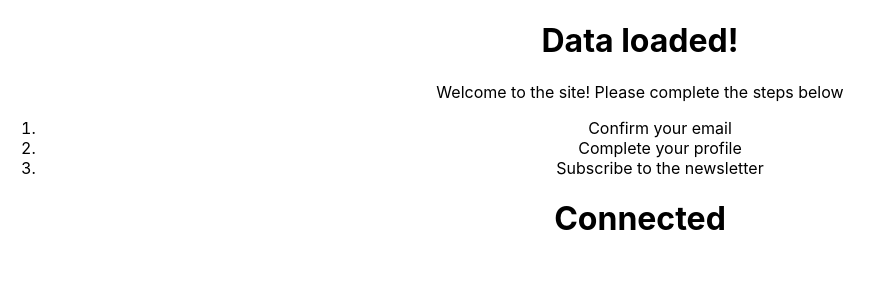
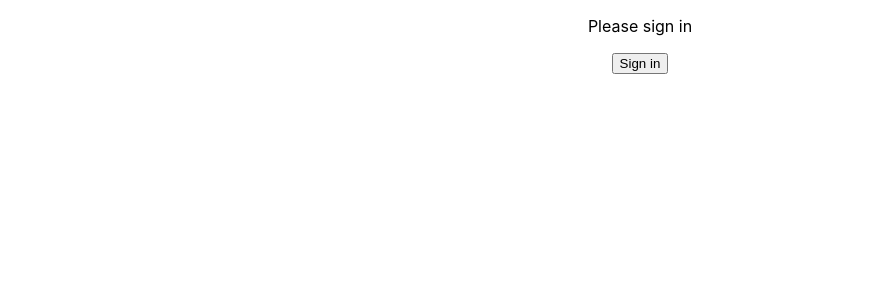
Before and after one commit to MilenTecle/react, a React (Create React App) app in the folder my-app/: page / in a window 1280 px wide. Shown: the top 300 px of the page, without its empty margins (0-884 px from the left). Built offline with nearby package versions, Linux system fonts and the light colour scheme.

Commit message:
Nesting components

```diff
--- a/my-app/src/App.js
+++ b/my-app/src/App.js
@@ -1,12 +1,10 @@
 import './App.css';
-import ConditionalRenderingClass from './components/ConditionalRenderingClass';
-import ConditionalRenderingFunctional from './components/ConditionalRenderingFunctional';
+import MethodsAsPropsParent from './components/MethodsAsPropsParent';
 
 function App() {
   return (
     <div className="App">
-      <ConditionalRenderingClass />
-      <ConditionalRenderingFunctional connected={true} />
+      <MethodsAsPropsParent />
     </div>
   );
 }
--- a/my-app/src/components/ConditionalRenderingClass.js
+++ b/my-app/src/components/ConditionalRenderingClass.js
@@ -5,15 +5,15 @@
       super(props)
 
       this.state = {
-         isloaded: true,
-         isloggedIn: true
+         isLoaded: true,
+         isLoggedIn: true
       }
     }
   render() {
     return (
       <div>
-        <h1>{this.state.isloaded ? 'Data loaded!' : 'Loading...'}</h1>
-        {this.state.isloggedIn ? (
+        <h1>{this.state.isLoaded ? 'Data loaded!' : 'Loading...'}</h1>
+        {this.state.isLoggedIn ? (
             <div>
                 <p>Welcome to the site! Please complete the steps below</p>
                 <ol>
--- /dev/null
+++ b/my-app/src/components/MethodsAsPropsChild.js
@@ -0,0 +1,26 @@
+import React from "react";
+
+function MethodsAsPropsChild(props) {
+  return (
+    <div>
+      {props.isLoggedIn ? (
+        <div>
+          <p>Welcome to the site! Please complete the steps below:</p>
+          <ol>
+            <li>Confirm your email</li>
+            <li>Complete your profile</li>
+            <li>Subscribe to the newsletter</li>
+          </ol>
+          <button onClick={props.handleSignOut}>Sign out</button>
+        </div>
+      ) : (
+        <div>
+          <p>Please sign in</p>
+          <button onClick={props.handleSignIn}>Sign in</button>
+        </div>
+      )}
+    </div>
+  );
+}
+
+export default MethodsAsPropsChild;
--- /dev/null
+++ b/my-app/src/components/MethodsAsPropsParent.js
@@ -0,0 +1,40 @@
+import React, { Component } from 'react'
+import MethodsAsPropsChild from './MethodsAsPropsChild'
+
+class MethodsAsPropsParent extends Component {
+    constructor(props) {
+        super(props)
+        this.state = {
+            isLoggedIn: false,
+        };
+    }
+
+    handleSignIn = () => {
+        this.setState({
+            isLoggedIn: true,
+        });
+        console.log(this);
+    };
+
+    handleSignOut = () => {
+        this.setState({
+            isLoggedIn: false,
+        });
+        console.log(this);
+    };
+
+
+    render() {
+        return (
+        <div>
+            <MethodsAsPropsChild
+                isLoggedIn={this.state.isLoggedIn}
+                handleSignIn={this.handleSignIn}
+                handleSignOut={this.handleSignOut}
+            />
+        </div>
+        )
+    }
+}
+
+export default MethodsAsPropsParent
```
Also changed, not shown: my-app/src/components/NestingComponents.js (added, +24 -0 lines), my-app/src/components/UserData.js (added, +11 -0 lines), my-app/src/components/UserMessage.js (added, +20 -0 lines).
